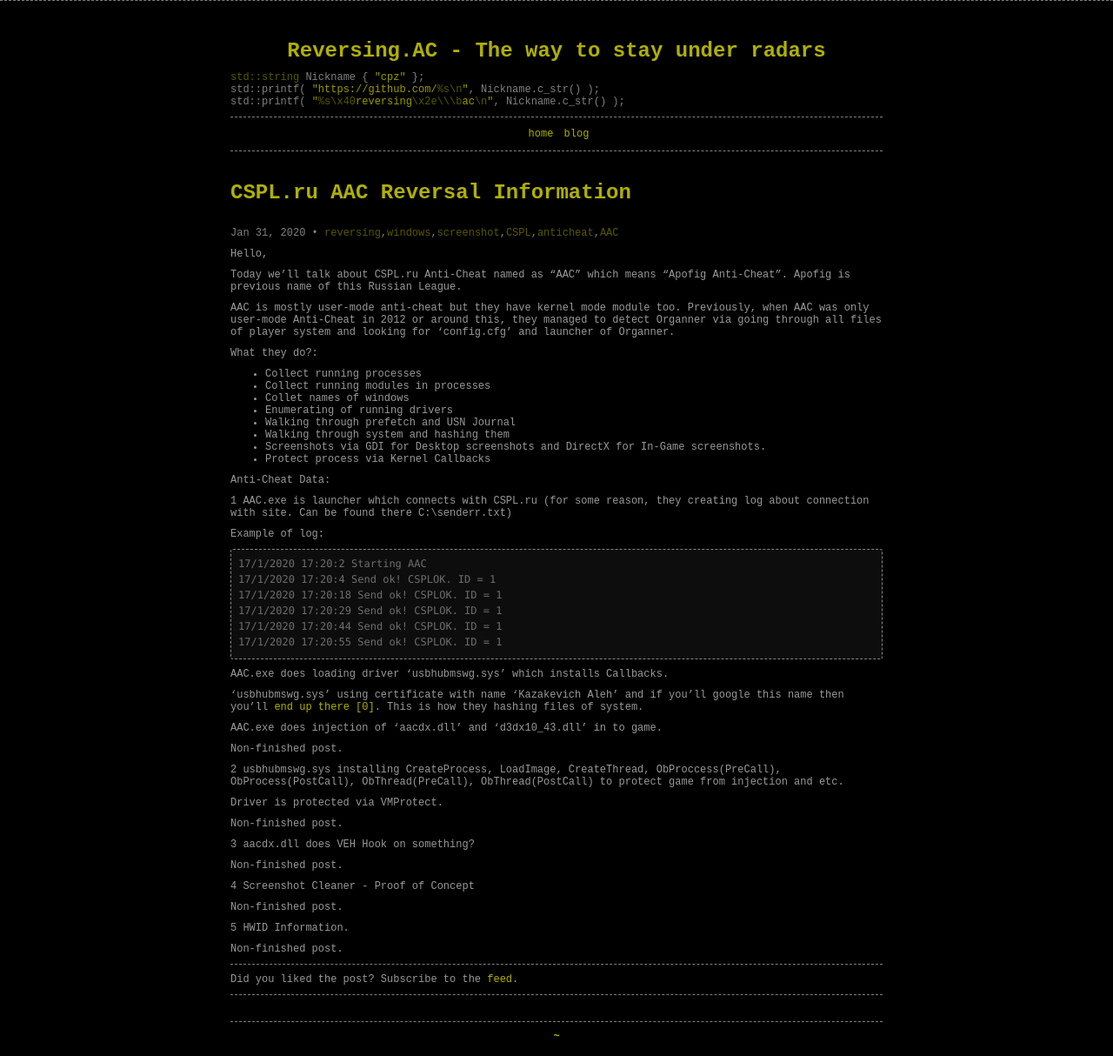
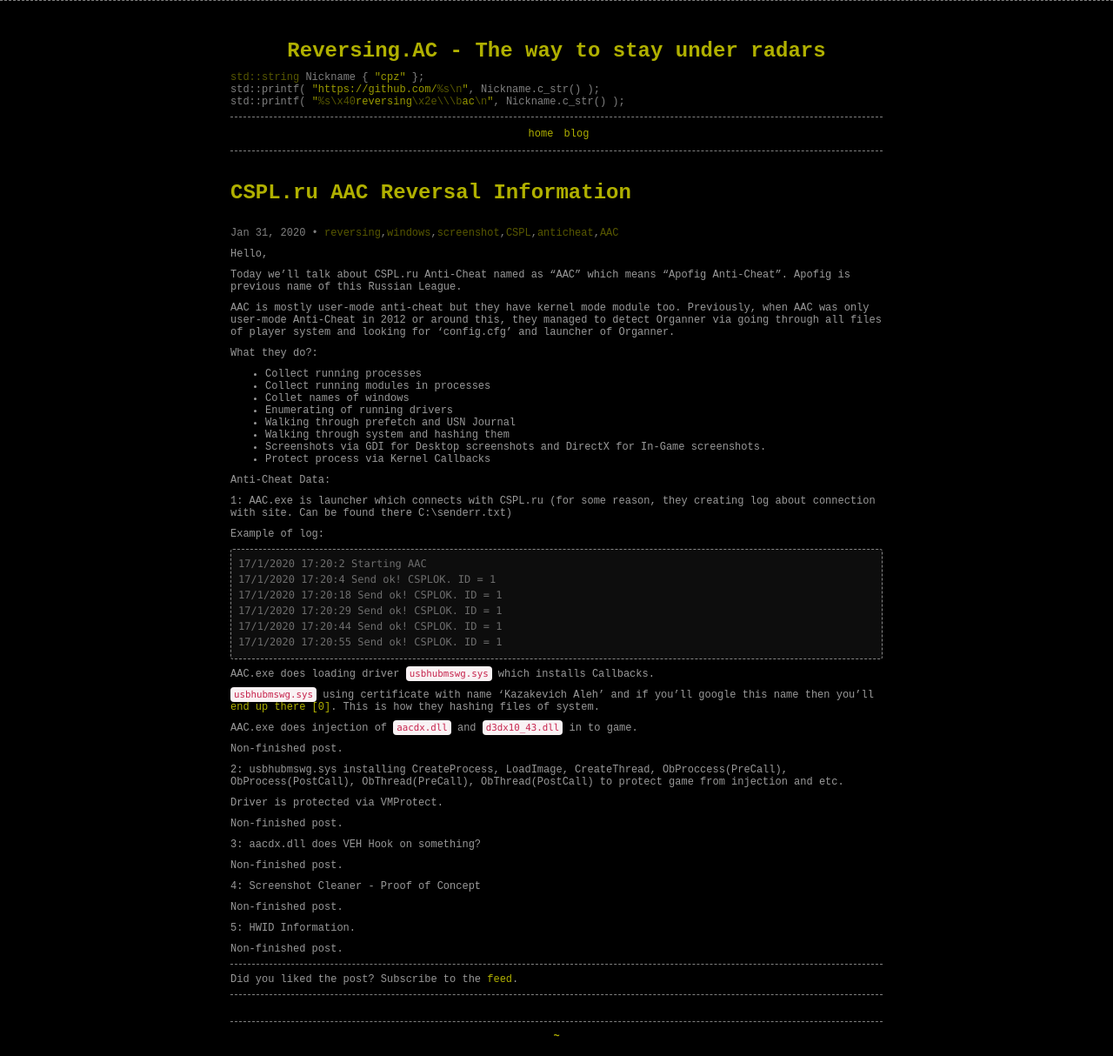
Before and after one commit to cpz/cpz.github.io, a Jekyll site: the page built from _posts/2020/2020-01-01-CSPL-AAC-Reversal-Information.md, in a window 1280 px wide. Shown: the whole page at 87% size. Built offline with Jekyll 4.4.1, drawn with Linux system fonts in a browser that asks for light colours; comment, search, counter and statistics services are not loaded; part of the change alters nothing that is shown.

```diff
--- a/_posts/2020/2020-01-01-CSPL-AAC-Reversal-Information.md
+++ b/_posts/2020/2020-01-01-CSPL-AAC-Reversal-Information.md
@@ -32,7 +32,7 @@ What they do?:
 
 Anti-Cheat Data:
 
-1 AAC.exe is launcher which connects with CSPL.ru (for some reason, they creating log about connection with site. Can be found there C:\senderr.txt)
+1: AAC.exe is launcher which connects with CSPL.ru (for some reason, they creating log about connection with site. Can be found there C:\senderr.txt)
 
 Example of log:
 
@@ -45,29 +45,29 @@ Example of log:
 17/1/2020 17:20:55 Send ok! CSPLOK. ID = 1
 ~~~
 
-AAC.exe does loading driver 'usbhubmswg.sys' which installs Callbacks.
+AAC.exe does loading driver `usbhubmswg.sys` which installs Callbacks.
 
-'usbhubmswg.sys' using certificate with name 'Kazakevich Aleh' and if you'll google this name then you'll [end up there \[0\]][0]. This is how they hashing files of system.
+`usbhubmswg.sys` using certificate with name 'Kazakevich Aleh' and if you'll google this name then you'll [end up there \[0\]][0]. This is how they hashing files of system.
 
-AAC.exe does injection of 'aacdx.dll' and 'd3dx10_43.dll' in to game.
+AAC.exe does injection of `aacdx.dll` and `d3dx10_43.dll` in to game.
 
 Non-finished post.
 
-2 usbhubmswg.sys installing CreateProcess, LoadImage, CreateThread, ObProccess(PreCall), ObProcess(PostCall), ObThread(PreCall), ObThread(PostCall) to protect game from injection and etc.
+2: usbhubmswg.sys installing CreateProcess, LoadImage, CreateThread, ObProccess(PreCall), ObProcess(PostCall), ObThread(PreCall), ObThread(PostCall) to protect game from injection and etc.
 
 Driver is protected via VMProtect.
 
 Non-finished post.
 
-3 aacdx.dll does VEH Hook on something?
+3: aacdx.dll does VEH Hook on something?
 
 Non-finished post.
 
-4 Screenshot Cleaner - Proof of Concept
+4: Screenshot Cleaner - Proof of Concept
 
 Non-finished post.
 
-5 HWID Information.
+5: HWID Information.
 
 Non-finished post.
 
```
